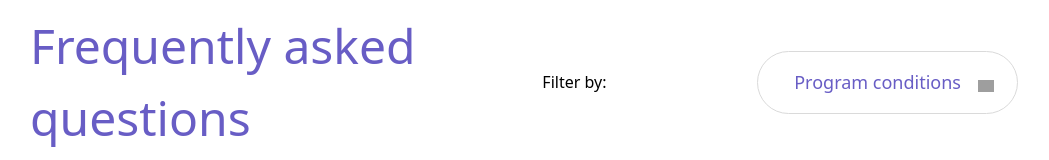
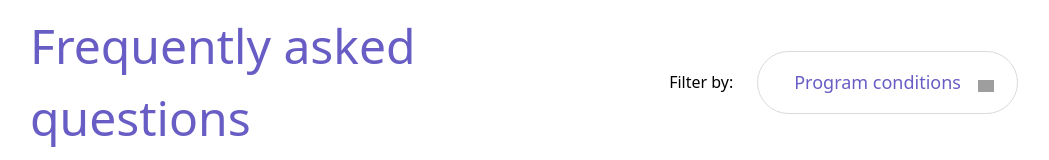
Before and after one commit to thatgirldorian/hs-fe-challenge, a React (Create React App) app: page / in a window 1280 px wide. Shown: the part 2708-2868 px from the top of the page, without its empty margins (116-1165 px from the left). Built offline with nearby package versions, Linux system fonts and the light colour scheme; grey boxes are pictures that could not be loaded.

Commit message:
Adjusted FAQ header spacing

```diff
--- a/src/FaqSection.jsx
+++ b/src/FaqSection.jsx
@@ -10,8 +10,8 @@ export function FaqSection() {
             Frequently asked <br></br> questions
           </p>
         </div>
-        <div className="mr-[24px]">Filter by:</div>
-        <div className="relative ">
+        <div className="ml-auto">Filter by:</div>
+        <div className="relative ml-[24px]">
           <button className="flex text-[18px] border-[#dadada] border-[1px] rounded-full bg-white text-[color:var(--primary-color)] pl-[36px] pr-[56px] py-[17px]">
             Program conditions
             <img
```
